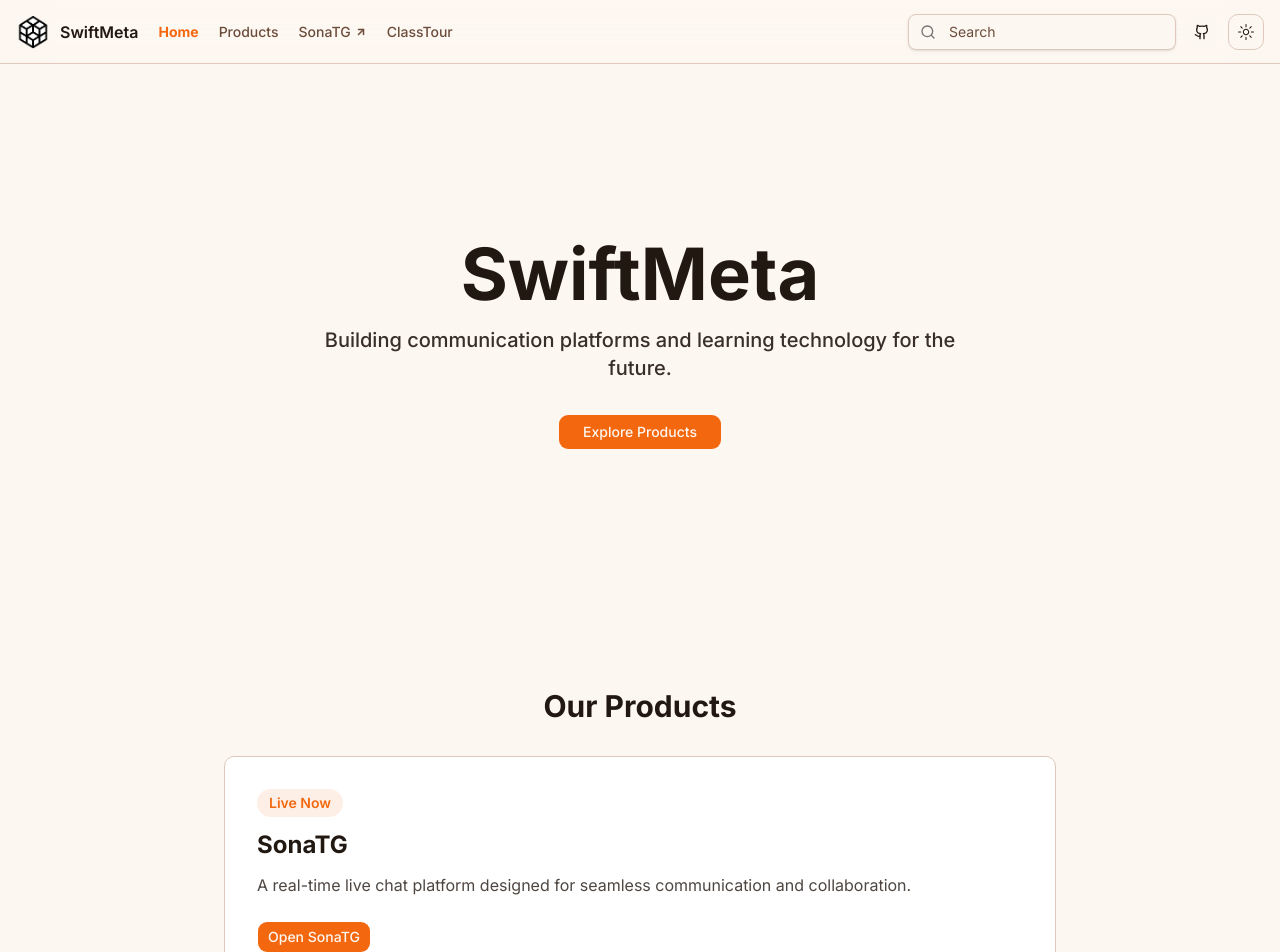
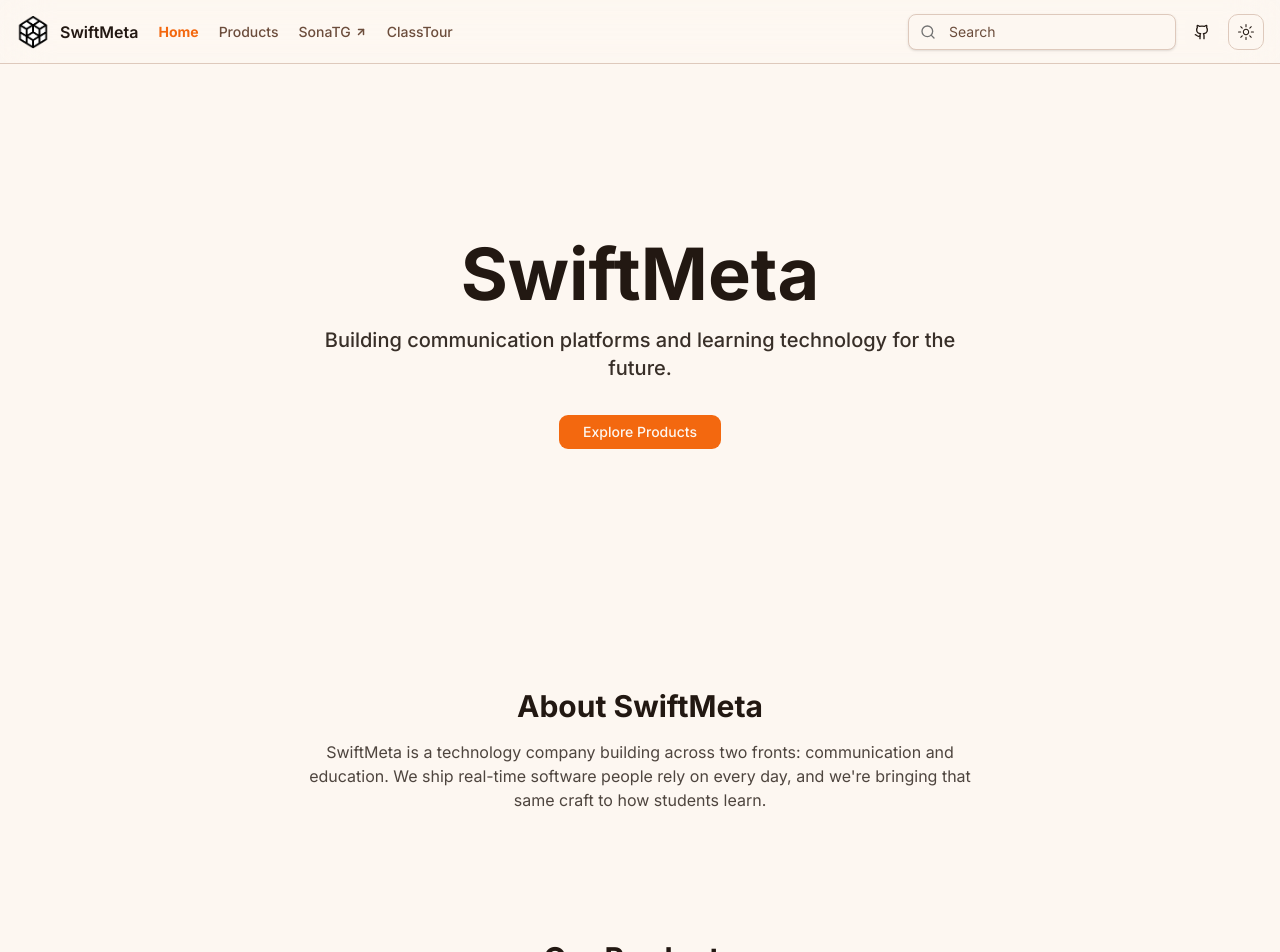
Before and after one commit to Ymffuture/Swiftmetadocs, a Next.js app: page / in a window 1280 px wide. Shown: the top 952 px of the page. Built offline with nearby package versions, Linux system fonts and the light colour scheme.

Commit message:
Add files via upload

```diff
--- a/app/page.tsx
+++ b/app/page.tsx
@@ -22,6 +22,16 @@
         </div>
       </section>
 
+      {/* About Section */}
+      <section className="mx-auto max-w-3xl px-2 py-16 text-center sm:px-8">
+        <h2 className="mb-4 text-3xl font-bold">About SwiftMeta</h2>
+        <p className="text-foreground/80">
+          SwiftMeta is a technology company building across two fronts: communication and
+          education. We ship real-time software people rely on every day, and we're bringing
+          that same craft to how students learn.
+        </p>
+      </section>
+
       {/* Products Section */}
       <section className="mx-auto flex max-w-4xl flex-col gap-8 px-2 py-16 sm:px-8">
         <h2 className="text-center text-3xl font-bold">Our Products</h2>
@@ -31,12 +41,14 @@
           <div className="mb-3 inline-block rounded-full bg-primary/10 px-3 py-1 text-sm font-semibold text-primary">
             Live Now
           </div>
-          <h3 className="mb-3 text-2xl font-bold">SonaTG</h3>
+          <h3 className="mb-3 text-2xl font-bold">SonaTG — Talk Gold</h3>
           <p className="mb-6 text-foreground/80">
-            A real-time live chat platform designed for seamless communication and collaboration.
+            Private messaging, voice &amp; video calls, and AI-powered conversations with Sona
+            AI — all in one beautiful, encrypted place. Real-time chat with friends, built for
+            genuine connection.
           </p>
           <Link
-            href="https://sonatg.app"
+            href="https://sonatg.vercel.app"
             className={buttonVariants({ variant: 'default', className: 'w-full sm:w-auto' })}
           >
             Open SonaTG
@@ -50,7 +62,8 @@
           </div>
           <h3 className="mb-3 text-2xl font-bold">ClassTour</h3>
           <p className="mb-6 text-foreground/80">
-            An interactive learning platform for Grade 11–12 students in Mathematics, Physical Sciences, and Life Sciences.
+            An interactive learning platform for Grade 11–12 students in Mathematics, Physical
+            Sciences, and Life Sciences.
           </p>
           <button
             disabled
```
